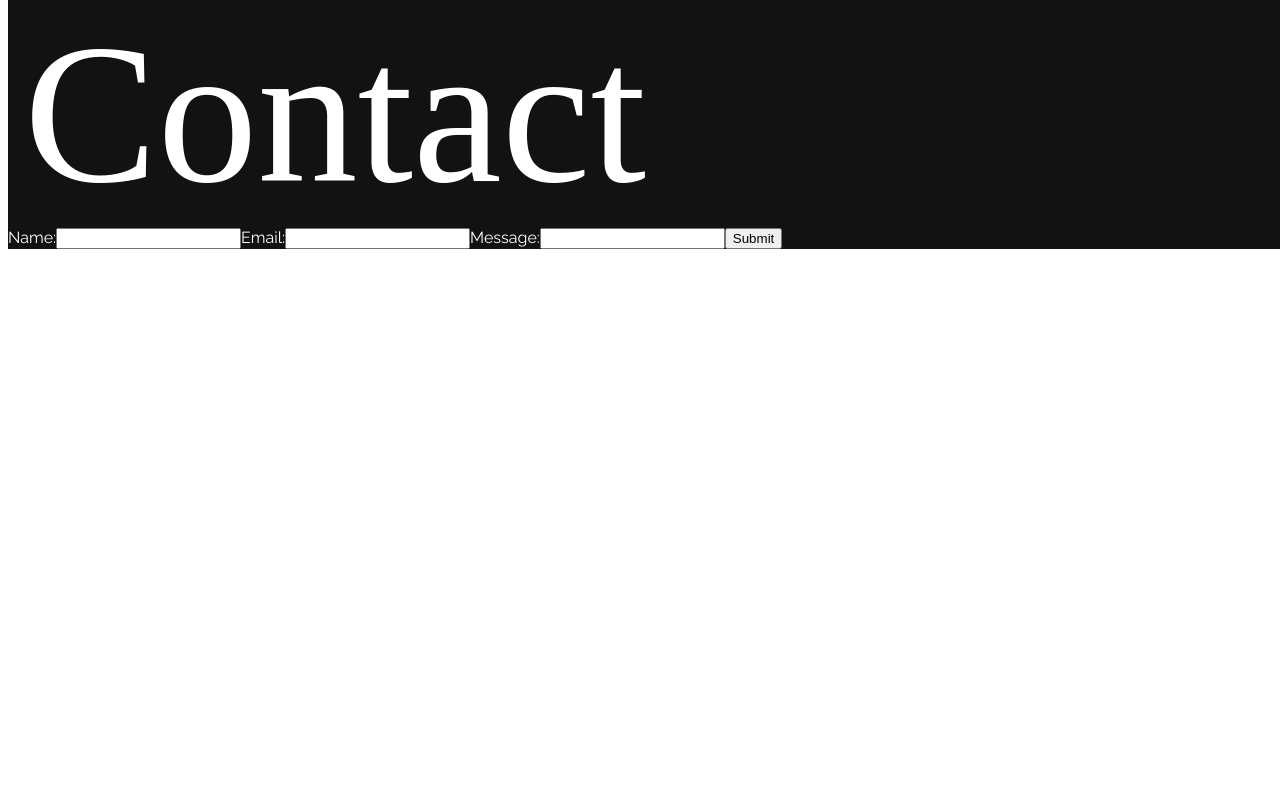
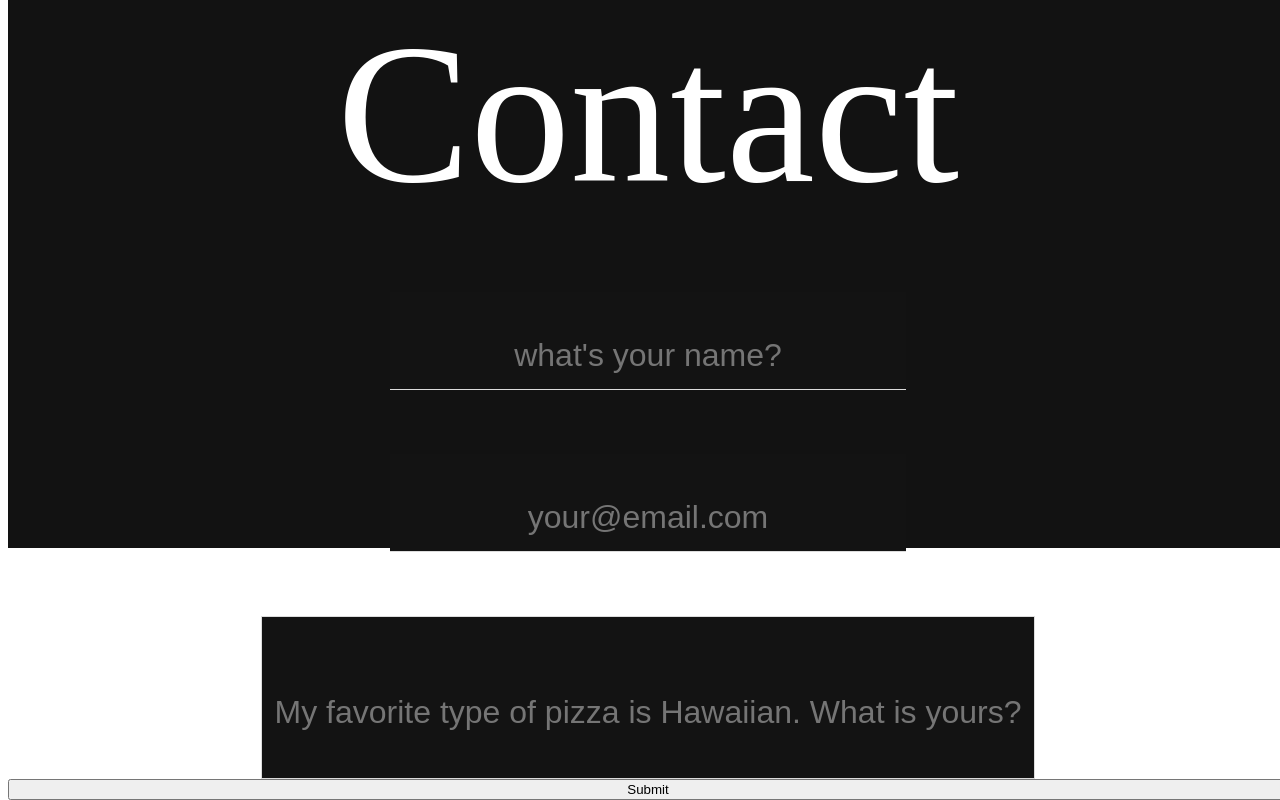
Before and after one commit to rdick/personal_website1, a React (Create React App) app: page / in a window 1280 px wide. Shown: the part 4317-5117 px from the top of the page. Before the commit the page ends 4566 px from the top, so only its background shows below. Built offline with nearby package versions, Linux system fonts and the light colour scheme; a web font is replaced by a local one.

Commit message:
made additional styling edits to form

```diff
--- a/src/App.css
+++ b/src/App.css
@@ -128,6 +128,49 @@ a {
   font-family: 'Birds of Paradise';
 }
 
+.contact-form {
+  color: gainsboro;
+  font-size: 2em;
+  display: flex;
+  flex-direction: column;
+  text-align: center;
+  width: 100%;
+  height: 40vh;
+}
+
+.input-general {
+  background-color: #131313;
+  color: gainsboro;
+  height: 2em;
+  font-size: 1em;
+  text-align: center;
+  padding-top: 1em;
+  margin-top: 2em;
+
+}
+
+.input-small {
+  border-bottom: gainsboro 1px solid;
+  border-top: none;
+  border-right: none;
+  border-left: none;
+  width: 40%;
+
+}
+
+.input-large {
+  border: gainsboro 1px solid;
+  height: 4em;
+  width: 60%;
+}
+
+input:focus,
+select:focus,
+textarea:focus,
+button:focus {
+    outline: none;
+}
+
 /* Media Queries */
 
 
--- a/src/App.js
+++ b/src/App.js
@@ -256,11 +256,12 @@ function App() {
             </div>
           </div>
 
-          <div className='about-section' style={{ background: '#121212', display: 'flex', flexWrap: 'wrap', justifyContent: 'space-around', paddingRight: '1em', paddingLeft: '1em', paddingTop: '10em' }}>
+          <div className='about-section' style={{ background: '#121212', textAlign: 'center', paddingTop: '10em' }}>
             <div className="title-headers">
               Contact
             </div>
           </div>
+          <div className='form-container'>
             <form
               onSubmit={submitForm}
               action="https://formspree.io/mqkyjakv"
@@ -269,15 +270,25 @@ function App() {
               style={{ color: 'white' }}
             >
               {/* <!-- add your custom form HTML here --> */}
-            <label>Name:</label>
-            <input type="name" name="name" />
-            <label>Email:</label>
-            <input type="email" name="email" />
-            <label>Message:</label>
-            <input type="text" name="message" />
+              <div className='form-name'>
+                {/* <label>Name:</label> */}
+                <input className='input-general input-small' type="name" name="name" placeholder="what's your name?" />
+              </div>
+
+              <div className='form-name'>
+                {/* <label>Email:</label> */}
+                <input className='input-general input-small' type="email" name="email" placeholder='your@email.com' />
+              </div>
+
+              <div className='form-name'>
+                {/* <label>Message:</label> */}
+                <input className='input-general input-large' type="text" name="message" placeholder='My favorite type of pizza is Hawaiian. What is yours?' />
+              </div>
+
               {status === "SUCCESS" ? <p>Thanks!</p> : <button>Submit</button>}
               {status === "ERROR" && <p>Ooops! There was an error.</p>}
             </form>
+          </div>
         </div>
         {/* <div style={{ height: '100vh', background: '#ff2928', border: 'green solid 100px', margin: '5%' }}>
           <div style={{ padding: '5%' }}>
```
Lines whose indentation alone changed are shown as unchanged.
